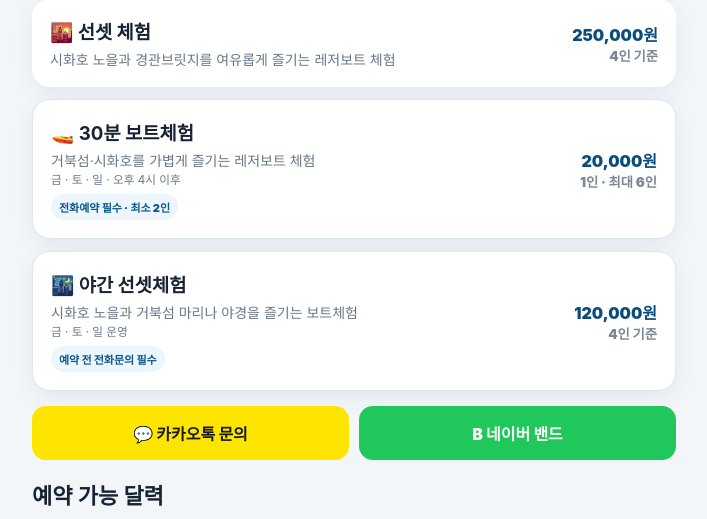
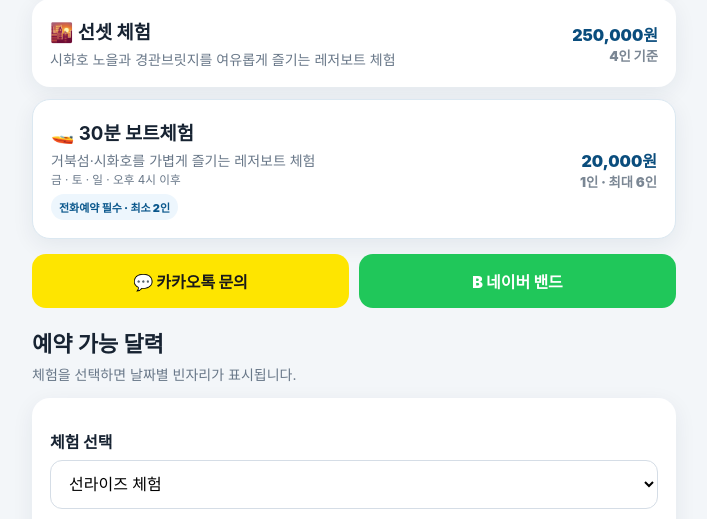
Before and after one commit to kimkyunghwan007/hunter-booking, a Flask app: page / in a window 1280 px wide. Shown: the part 1199-1718 px from the top of the page, without its empty margins (286-993 px from the left). Run offline with Flask 3, Linux system fonts and the light colour scheme; data that the repository does not hold is empty; some libraries are stand-ins or nearby versions.

Commit message:
Update meta tags and remove unused sections in HTML

```diff
--- a/templates/index.html
+++ b/templates/index.html
@@ -8,7 +8,7 @@
 
 <title>거북섬낚시 헌터호 | 시화호 거북섬 체험낚시 예약</title>
 
-<meta name="description" content="거북섬낚시 헌터호 공식 예약 홈페이지. 시흥 거북섬 마리나에서 출발하는 시화호 체험낚시·레저보트. 선라이즈·선셋·나이트 체험과 30분 보트체험, 야간 선셋체험, 시즌별 쭈꾸미·갑오징어·장어·꽃게 체험 예약 안내.">
+<meta name="description" content="거북섬낚시 헌터호 공식 예약 홈페이지. 시흥 거북섬 마리나에서 출발하는 시화호 체험낚시·레저보트. 선라이즈·선셋·나이트 체험과 30분 보트체험, 시즌별 쭈꾸미·갑오징어·장어·꽃게 체험 예약 안내.">
 
 <meta name="keywords" content="거북섬낚시, 거북섬 낚시, 거북섬 체험낚시, 시화호 낚시, 시화호 체험낚시, 시흥 낚시, 시흥 거북섬 낚시, 거북섬 보트체험, 시화호 보트체험, 거북섬 선셋, 거북섬 쭈꾸미, 시화호 쭈꾸미, 거북섬 갑오징어, 거북섬 헌터호, 헌터호, 헌터호 예약, 거북섬 마리나">
 
@@ -456,21 +456,6 @@
 </div>
 </div>
 
-<div class="card program inquiryProgram">
-<div>
-<h3>🌃 야간 선셋체험</h3>
-<p>
-시화호 노을과 거북섬 마리나 야경을 즐기는 보트체험<br>
-<small>금 · 토 · 일 운영</small>
-</p>
-<span class="inquiryTag">예약 전 전화문의 필수</span>
-</div>
-<div class="price">
-120,000원
-<small>4인 기준</small>
-</div>
-</div>
-
 <div class="quick">
 <a class="kakao" href="http://pf.kakao.com/_rkNSX/chat">💬 카카오톡 문의</a>
 <a class="band" href="https://band.us/n/a1afb9D482Ads">B 네이버 밴드</a>
@@ -511,9 +496,6 @@
 </select>
 
 <div id="programInfo" class="infoBox"></div>
-
-
-<!-- 30분 체험 전용 안내 -->
 
 <div
 id="experience30Box"
@@ -567,8 +549,6 @@
 </div>
 
 
-<!-- 기존 예약 달력 -->
-
 <div id="calendarArea">
 
 <div class="calhead">
@@ -588,8 +568,6 @@
 
 </div>
 
-
-<!-- 기존 온라인 예약 -->
 
 <div id="onlineReserveArea">
 
@@ -869,15 +847,9 @@
 const publicBookings=document.getElementById('publicBookings');
 const submitBtn=document.getElementById('submitBtn');
 
-const calendarArea=
-document.getElementById('calendarArea');
-
-const onlineReserveArea=
-document.getElementById('onlineReserveArea');
-
-const experience30Box=
-document.getElementById('experience30Box');
-
+const calendarArea=document.getElementById('calendarArea');
+const onlineReserveArea=document.getElementById('onlineReserveArea');
+const experience30Box=document.getElementById('experience30Box');
 
 const programGuide={
 
@@ -909,7 +881,6 @@
 }
 
 };
-
 
 function updateProgramInfo(){
 
@@ -964,7 +935,6 @@
 
 }
 
-
 const now=new Date();
 
 let view=new Date(
@@ -980,7 +950,6 @@
 .toISOString()
 .split('T')[0];
 
-
 function mk(d){
 
 return d.getFullYear()
@@ -988,7 +957,6 @@
 +String(d.getMonth()+1).padStart(2,'0');
 
 }
-
 
 async function loadPublicBookings(){
 
@@ -1059,7 +1027,6 @@
 
 }
 
-
 async function availability(){
 
 if(program.value==='30분체험'){
@@ -1128,7 +1095,6 @@
 loadPublicBookings();
 
 }
-
 
 async function load(){
 
@@ -1224,7 +1190,6 @@
 
 }
 
-
 function pick(v){
 
 if(program.value==='30분체험'){
@@ -1243,7 +1208,6 @@
 
 }
 
-
 document.getElementById('prev').onclick=()=>{
 
 if(program.value==='30분체험'){
@@ -1259,7 +1223,6 @@
 load();
 
 };
-
 
 document.getElementById('next').onclick=()=>{
 
@@ -1277,7 +1240,6 @@
 
 };
 
-
 program.onchange=()=>{
 
 dateInput.value='';
@@ -1291,11 +1253,8 @@
 if(program.value==='30분체험'){
 
 programInfo.style.display='none';
-
 calendarArea.style.display='none';
-
 onlineReserveArea.style.display='none';
-
 experience30Box.style.display='block';
 
 return;
@@ -1303,27 +1262,19 @@
 }
 
 programInfo.style.display='block';
-
 calendarArea.style.display='block';
-
 onlineReserveArea.style.display='block';
-
 experience30Box.style.display='none';
 
 people.disabled=false;
-
 submitBtn.disabled=false;
-
 submitBtn.textContent='예약 신청하기';
 
 updateProgramInfo();
-
 load();
-
 updatePay();
 
 };
-
 
 dateInput.onchange=()=>{
 
@@ -1344,7 +1295,6 @@
 }
 
 };
-
 
 function updatePay(){
 
@@ -1372,17 +1322,14 @@
 
 }
 
-
 people.addEventListener(
 'input',
 updatePay
 );
 
-
 updateProgramInfo();
 updatePay();
 load();
-
 
 const reserveForm=
 document.getElementById('reserveForm');
```
